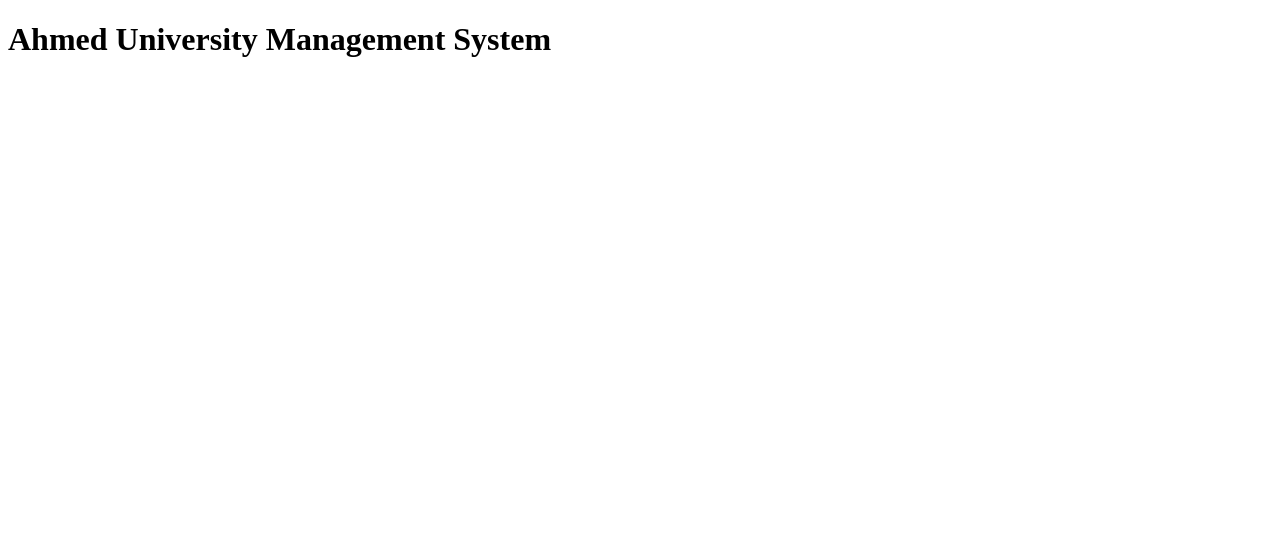
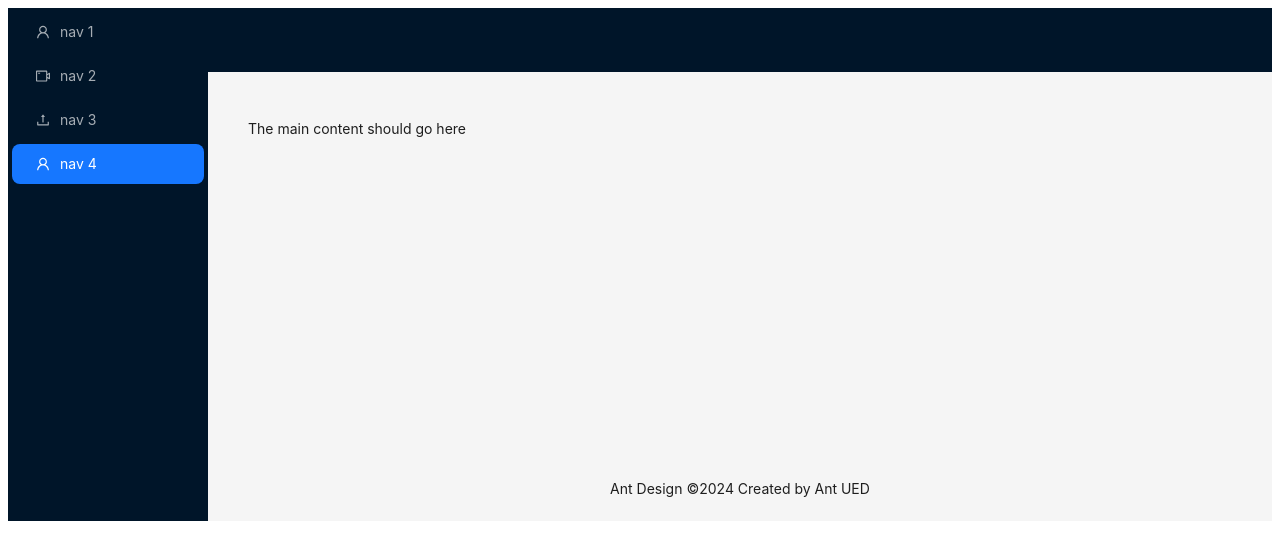
Before and after one commit to ShefatAhmed/ahmed-university-client, a React (Vite) app: page / in a window 1280 px wide. Shown: the top 560 px of the page. Built offline with nearby package versions, Linux system fonts and the light colour scheme.

Commit message:
main layout setup

```diff
--- a/src/App.tsx
+++ b/src/App.tsx
@@ -1,8 +1,8 @@
+import MainLayout from "./components/layout/MainLayout"
+
 function App() {
   return (
-    <>
-      <h1>Ahmed University Management System</h1>
-    </>
+    <MainLayout />
   )
 }
 
--- /dev/null
+++ b/src/components/layout/MainLayout.tsx
@@ -0,0 +1,48 @@
+import { Layout, Menu } from 'antd';
+const { Header, Content, Footer, Sider } = Layout;
+import { UploadOutlined, UserOutlined, VideoCameraOutlined } from '@ant-design/icons';
+import { createElement } from 'react';
+const items = [UserOutlined, VideoCameraOutlined, UploadOutlined, UserOutlined].map(
+    (icon, index) => ({
+      key: String(index + 1),
+      icon: createElement(icon),
+      label: `nav ${index + 1}`,
+    }),
+  );
+const MainLayout = () => {
+    return (
+        <Layout>
+            <Sider
+                breakpoint="lg"
+                collapsedWidth="0"
+                onBreakpoint={(broken) => {
+                    console.log(broken);
+                }}
+                onCollapse={(collapsed, type) => {
+                    console.log(collapsed, type);
+                }}
+            >
+                <div className="demo-logo-vertical" />
+                <Menu theme="dark" mode="inline" defaultSelectedKeys={['4']} items={items} />
+            </Sider>
+            <Layout>
+                <Header style={{ padding: 0}} />
+                <Content style={{ margin: '24px 16px 0' }}>
+                    <div
+                        style={{
+                            padding: 24,
+                            minHeight: 360,
+                        }}
+                    >
+                       The main content should go here
+                    </div>
+                </Content>
+                <Footer style={{ textAlign: 'center' }}>
+                    Ant Design ©{new Date().getFullYear()} Created by Ant UED
+                </Footer>
+            </Layout>
+        </Layout>
+    )
+};
+
+export default MainLayout;
```
